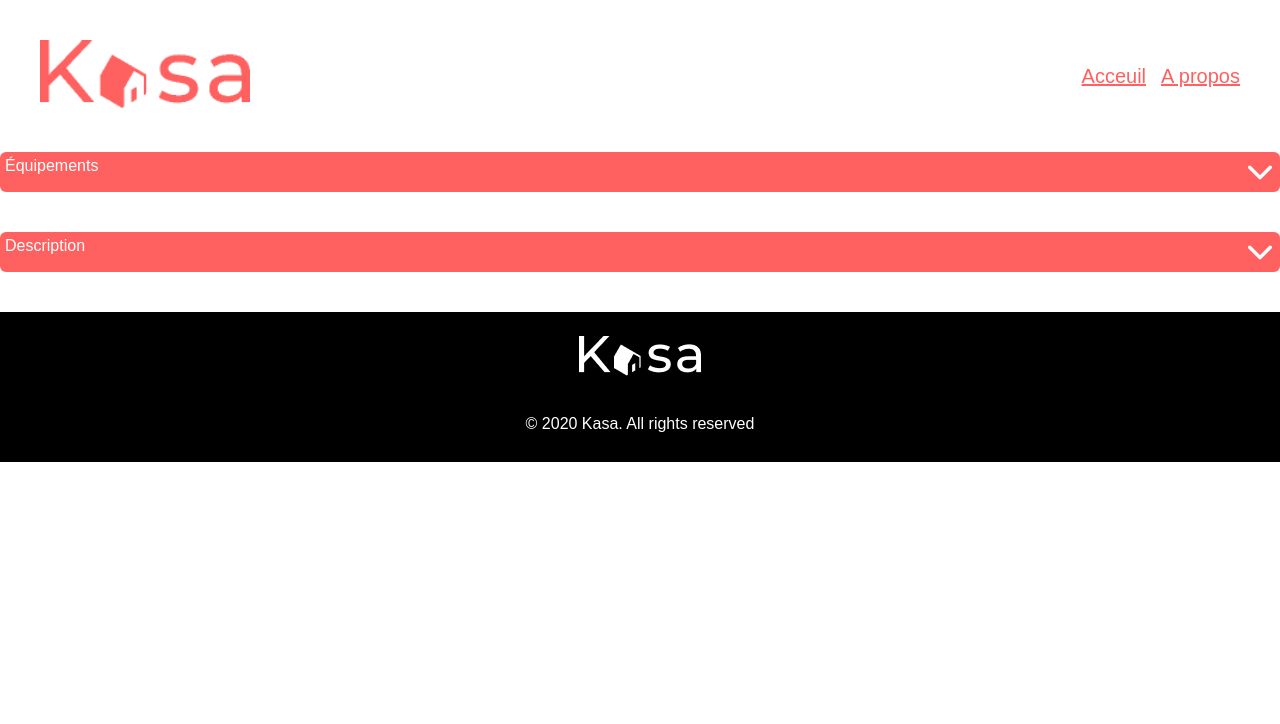
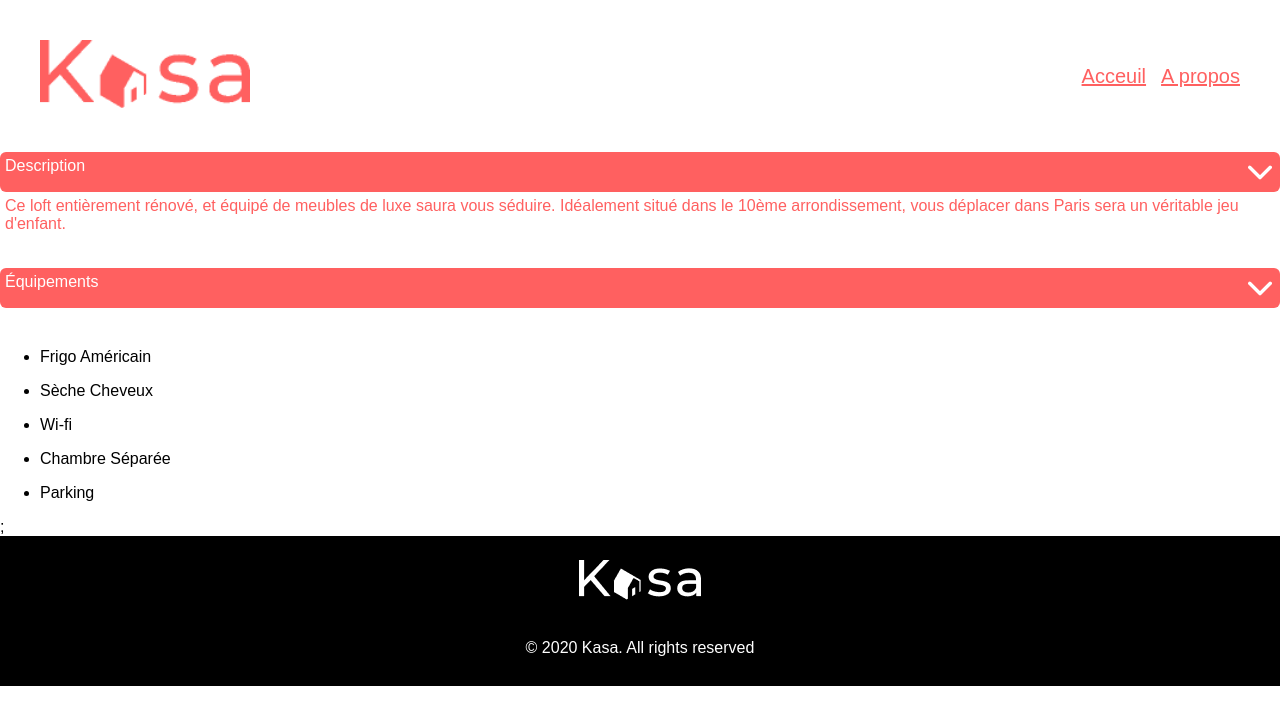
Before and after one commit to berenisse1/my-app, a React (Create React App) app: page /logements/0979876d in a window 1280 px wide. Shown: the top 724 px of the page. Built offline with nearby package versions, Linux system fonts and the light colour scheme.

Commit message:
Collapse description + equipement

```diff
--- a/src/pages/Logement/Logement.jsx
+++ b/src/pages/Logement/Logement.jsx
@@ -2,16 +2,26 @@ import Header from "../../components/Header/Header";
 import Footer from "../../components/Footer/Footer";
 import logements from "../../data/logements.json";
 import Collapse from "../../components/Collapse/Collapse";
+import { useParams } from "react-router-dom";
+
 
 function Logement () {
+
+    const {id} = useParams();
+    const logement = logements.find((logement) => logement.id === id);
     return(
         <>
         <Header/>
         <main>
-            <div>
-                <Collapse title="Équipements" text={logements.equipments} key= {logements.id} />
-                <Collapse title="Description" text={logements.description} key= {logements.id} />
-            </div>
+        <div>
+            <Collapse  title="Description" text={logement?.description} />
+            <Collapse  title= "Équipements" />
+            { logement?.equipments.map((equipment) =>
+            <ul key={equipment}>
+                <li>{equipment}</li>
+            </ul>
+            )};
+        </div>
         </main>
         <Footer/>
         </>
```
